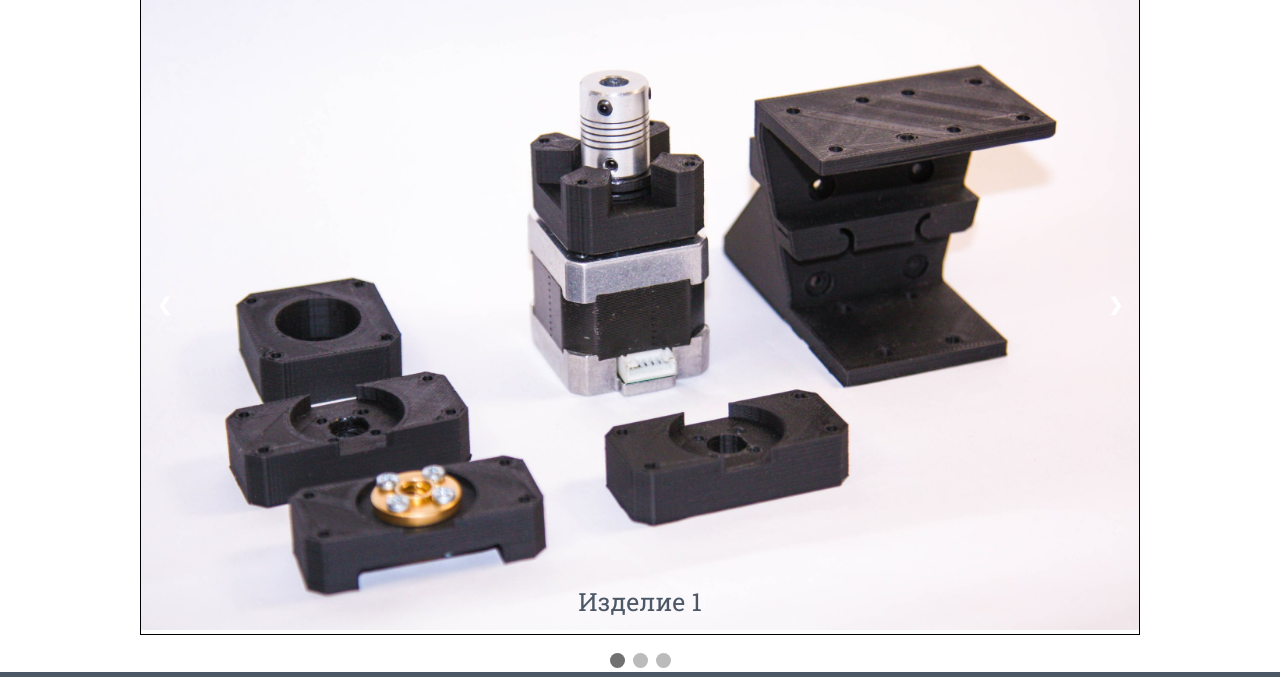
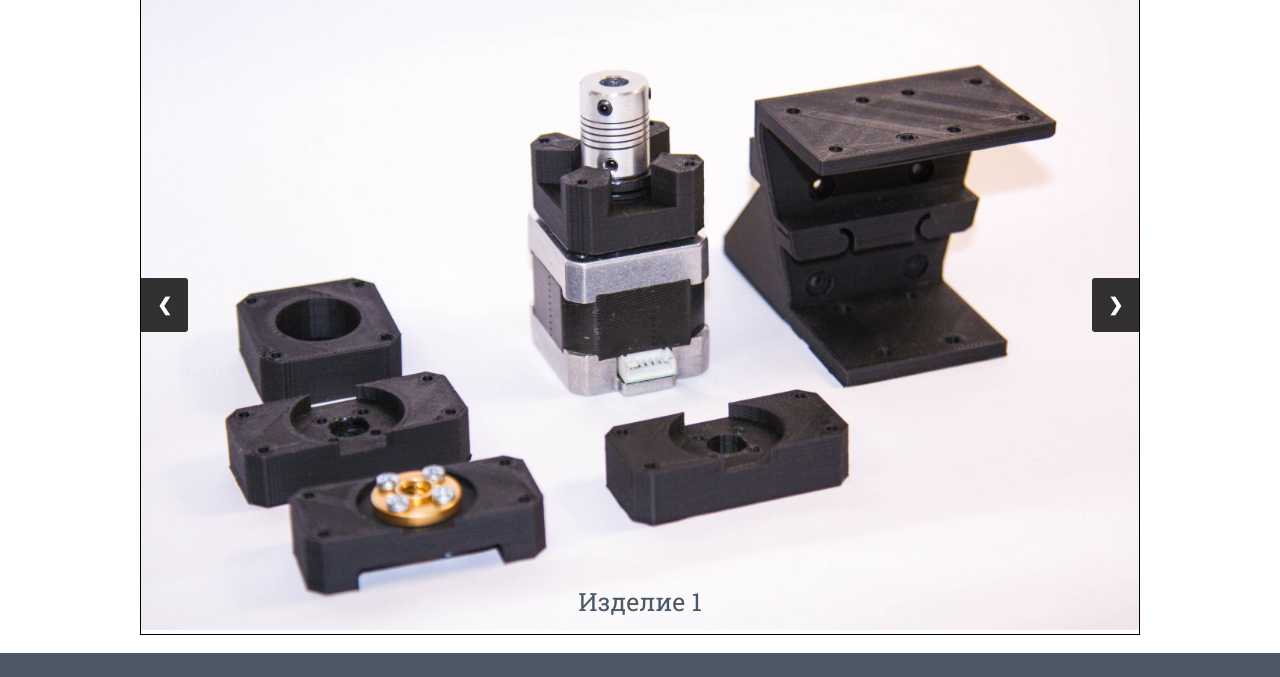
Before and after one commit to kaleidospektra/FandomPrintWebsite, a plain HTML site: page index.html in a window 1280 px wide. Shown: the part 136-813 px from the top of the page. Drawn offline with Linux system fonts and the light colour scheme; a web font is replaced by a local one.

Commit message:
Slideshow style changed!
Signed-off-by: skatuser <skatuser@gmail.com>

```diff
--- a/index.html
+++ b/index.html
@@ -80,11 +80,7 @@
 	<br>
 
 	<!-- The dots/circles -->
-	<div style="text-align:center">
-  	<span class="dot" onclick="currentSlide(1)"></span>
-  	<span class="dot" onclick="currentSlide(2)"></span>
-  	<span class="dot" onclick="currentSlide(3)"></span>
-	</div>
+
 
 	</div>
 
--- a/slide_style.css
+++ b/slide_style.css
@@ -26,6 +26,7 @@
   font-size: 18px;
   transition: 0.6s ease;
   border-radius: 0 3px 3px 0;
+  background-color: rgba(0,0,0,0.8);
 }
 
 /* Position the "next button" to the right */
```
